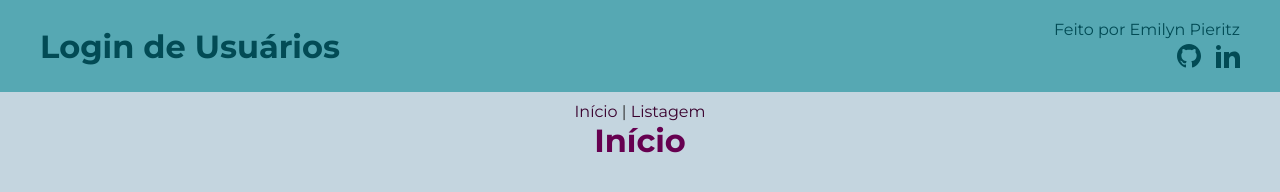
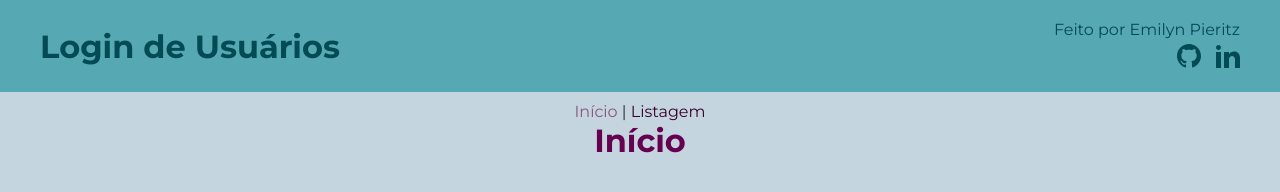
Before and after one commit to ecpieritz/user-login, a Vue app: page / in a window 1280 px wide. Shown: the top 192 px of the page. Built offline with nearby package versions, Linux system fonts and the light colour scheme; no server answers; sample sign-in values are in the browser's storage.

Commit message:
Added function to restrict access to home

```diff
--- a/src/App.vue
+++ b/src/App.vue
@@ -1,9 +1,5 @@
 <template>
   <Header />
-  <nav>
-    <router-link to="/">Início</router-link> |
-    <router-link to="/list">Listagem</router-link>
-  </nav>
   <router-view/>
 </template>
 
@@ -41,7 +37,7 @@ body{
       color: $dark-primary-color;
       text-decoration: none;
       &:hover,
-      &:focus{
+      &.active{
         color: $light-primary-color;
       }
     }
--- a/src/router/index.js
+++ b/src/router/index.js
@@ -1,5 +1,6 @@
 import { createRouter, createWebHistory } from 'vue-router'
 import HomeView from '../views/HomeView.vue'
+import { auth } from '../firebase'
 
 const routes = [
   {
@@ -30,4 +31,15 @@ const router = createRouter({
   routes
 })
 
+router.beforeEach((to, from, next) => {
+  if (to.path === '/login' && auth.currentUser) {
+    next('/')
+    return
+  } if (to.matched.some(record => record.meta.requiresAuth) && !auth.currentUser) {
+    next('/login')
+    return
+  }
+  next()
+})
+
 export default router
--- a/src/views/HomeView.vue
+++ b/src/views/HomeView.vue
@@ -1,4 +1,8 @@
 <template>
+  <nav>
+    <router-link class="active" to="/">Início</router-link> |
+    <router-link to="/list">Listagem</router-link>
+  </nav>
   <main class="home">
     <h1>Início</h1>
   </main>
--- a/src/views/ListView.vue
+++ b/src/views/ListView.vue
@@ -1,5 +1,13 @@
 <template>
+  <nav>
+    <router-link to="/">Início</router-link> |
+    <router-link class="active" to="/list">Listagem</router-link>
+  </nav>
   <main class="list">
     <h1>Lista de usuários</h1>
   </main>
 </template>
+
+<style lang="scss">
+
+</style>
```
